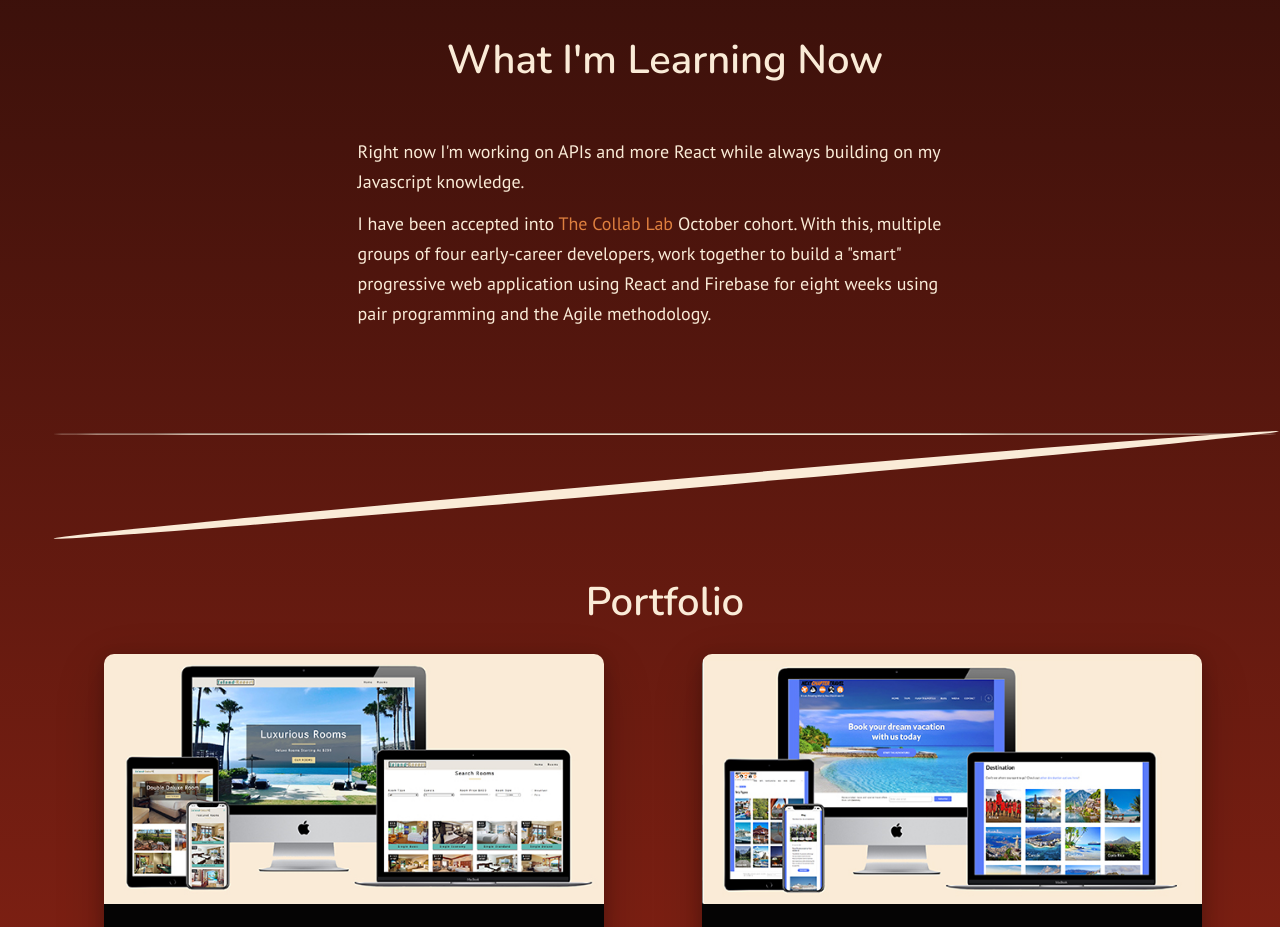
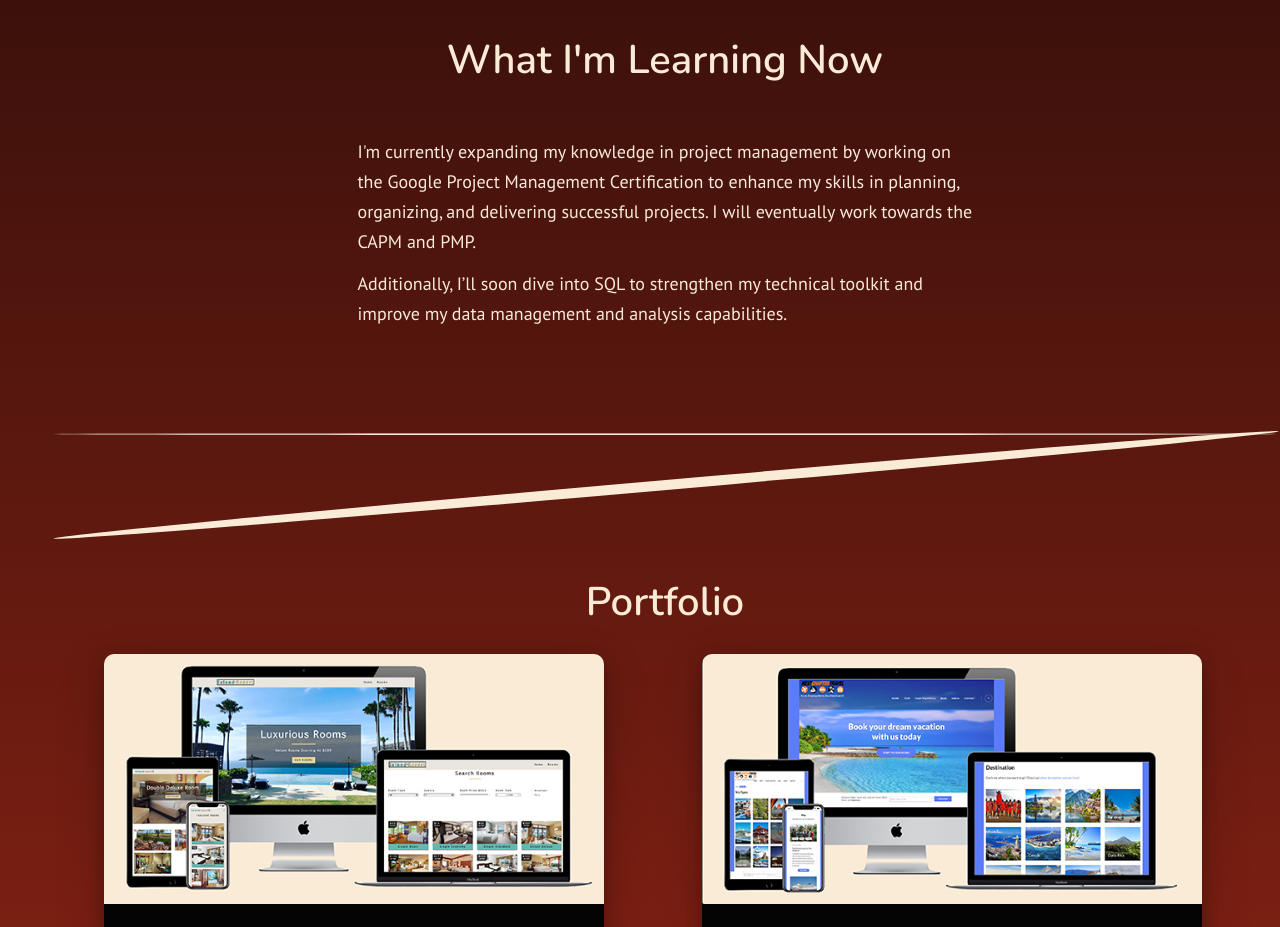
Before and after one commit to GabbyJ/gmjacobsdev, a React (Create React App) app: page / in a window 1280 px wide. Shown: the part 2740-3667 px from the top of the page. Built offline with nearby package versions, Linux system fonts and the light colour scheme.

Commit message:
Update WhatImLearning.jsx

```diff
--- a/src/components/About/WhatImLearning.jsx
+++ b/src/components/About/WhatImLearning.jsx
@@ -6,8 +6,8 @@ function Learning(){
         <h2 data-aos="fade-up" data-aos-duration="700">What I'm Learning Now</h2>
         <div className="summary">
         <div data-aos="fade-up" data-aos-duration="700">
-          <p>Right now I'm working on APIs and more React while always building on my Javascript knowledge.</p>
-          <p>I have been accepted into <a href="https://the-collab-lab.codes" target="_blank" rel="noopener noreferrer">The Collab Lab</a> October cohort. With this, multiple groups of four early-career developers, work together to build a "smart" progressive web application using React and Firebase for eight weeks using pair programming and the Agile methodology.</p>
+          <p>I'm currently expanding my knowledge in project management by working on the Google Project Management Certification to enhance my skills in planning, organizing, and delivering successful projects. I will eventually work towards the CAPM and PMP.</p>
+          <p>Additionally, I’ll soon dive into SQL to strengthen my technical toolkit and improve my data management and analysis capabilities.</p>
 
         </div>
         </div>
```
